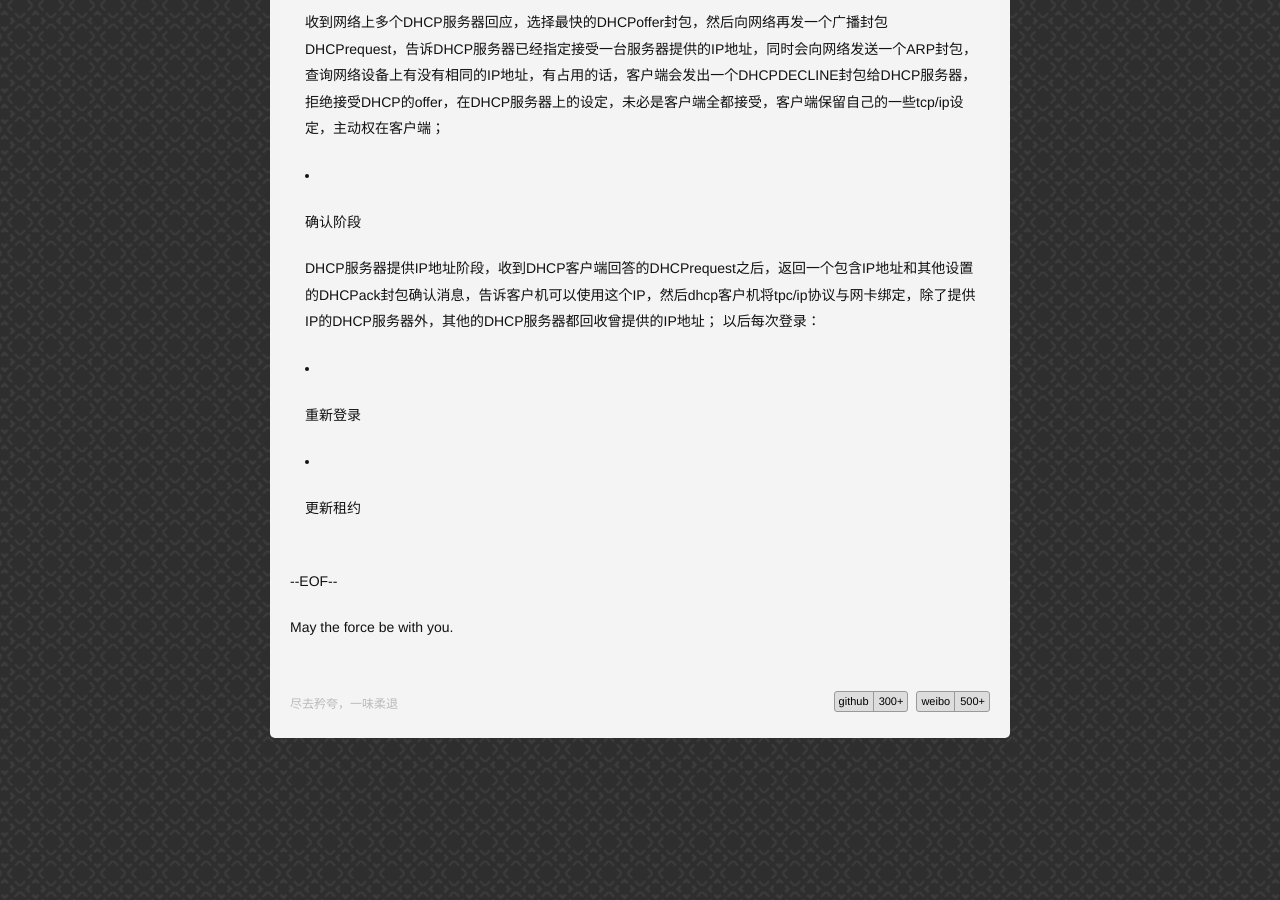
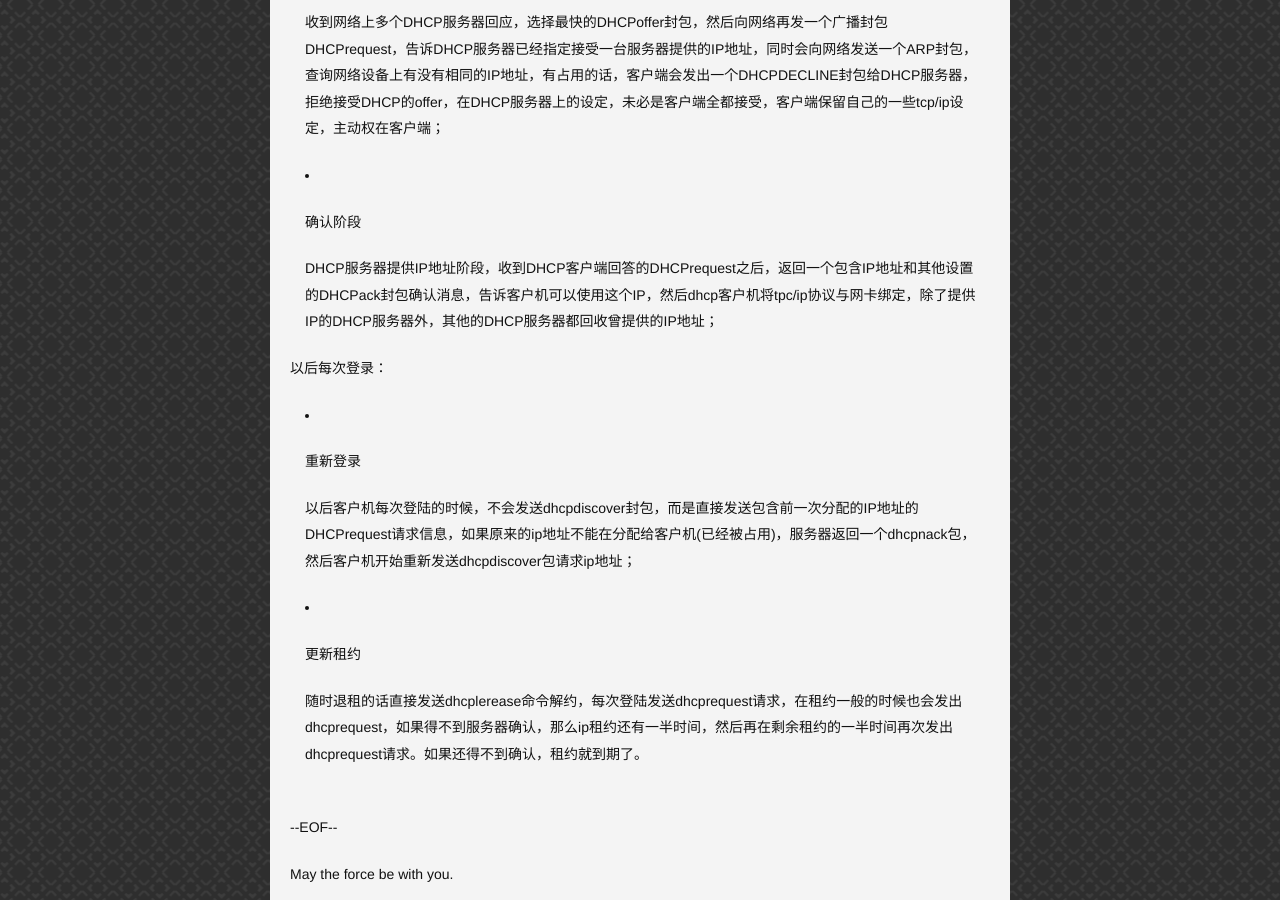
Before and after one commit to deanshishang/deanshishang.github.com, a Jekyll site: the page built from _posts/2014-11-13-dhcp.md, in a window 1280 px wide and 900 px high, scrolled down 1211 px. Built offline with Jekyll 4.4.1, drawn with Linux system fonts in a browser that asks for light colours; comment, search, counter and statistics services are not loaded.

Commit message:
change file dhcp

```diff
--- a/_posts/2014-11-13-dhcp.md
+++ b/_posts/2014-11-13-dhcp.md
@@ -47,8 +47,13 @@ dhcp收到request后，发回一个dhcpack包，确认租约生效
 * 确认阶段
 
   DHCP服务器提供IP地址阶段，收到DHCP客户端回答的DHCPrequest之后，返回一个包含IP地址和其他设置的DHCPack封包确认消息，告诉客户机可以使用这个IP，然后dhcp客户机将tpc/ip协议与网卡绑定，除了提供IP的DHCP服务器外，其他的DHCP服务器都回收曾提供的IP地址；
+
 以后每次登录：
 
 * 重新登录
 
+  以后客户机每次登陆的时候，不会发送dhcpdiscover封包，而是直接发送包含前一次分配的IP地址的DHCPrequest请求信息，如果原来的ip地址不能在分配给客户机(已经被占用)，服务器返回一个dhcpnack包，然后客户机开始重新发送dhcpdiscover包请求ip地址；
+
 * 更新租约
+
+  随时退租的话直接发送dhcplerease命令解约，每次登陆发送dhcprequest请求，在租约一般的时候也会发出dhcprequest，如果得不到服务器确认，那么ip租约还有一半时间，然后再在剩余租约的一半时间再次发出dhcprequest请求。如果还得不到确认，租约就到期了。
```
